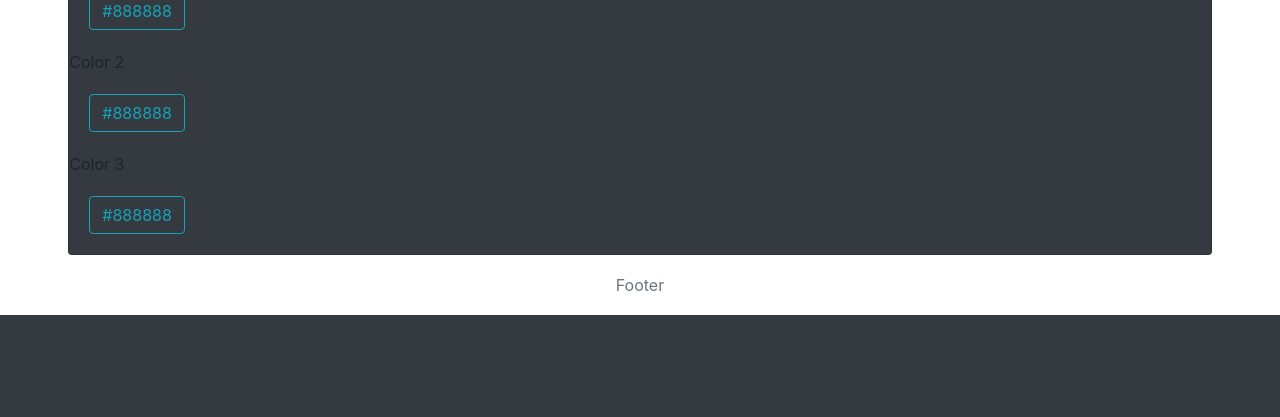
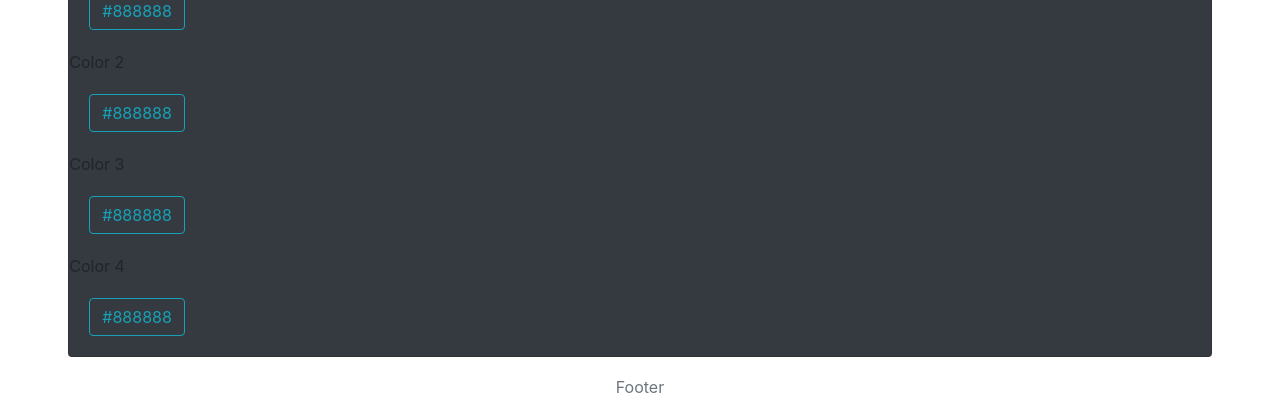
Before and after one commit to imHireki/django-website, a Django app: template emoji/templates/emoji/emoji.html in a window 1280 px wide. Shown: the part 1429-1846 px from the top of the page. Before the commit the page ends 1744 px from the top, so only its background shows below. Run offline with Django 3.2, Linux system fonts and the light colour scheme; the template is opened without the code that fills it: most values are stand-ins (such as "Sample title", 1, 10 or a date in 2020); some libraries are stand-ins or nearby versions.

Commit message:
add color4 emojis

```diff
--- a/emoji/templates/emoji/emoji.html
+++ b/emoji/templates/emoji/emoji.html
@@ -146,6 +146,15 @@
     </div>
     {% endif %}
 
+    {% if color4 %}
+    Color 4
+    <div class="card-body">
+        {% for x in color4  %}
+            <button type="button" class="btn btn-outline-info" data-toggle="popover" data-clipboard-text="{{ x }}" data-content="Copiado!">{{ x }}</button>
+        {% endfor %}
+    </div>
+    {% endif %}
+
 
 </div>
 {% endblock %}
```
Also changed, not shown: emoji/views.py (+5 -1 lines).
